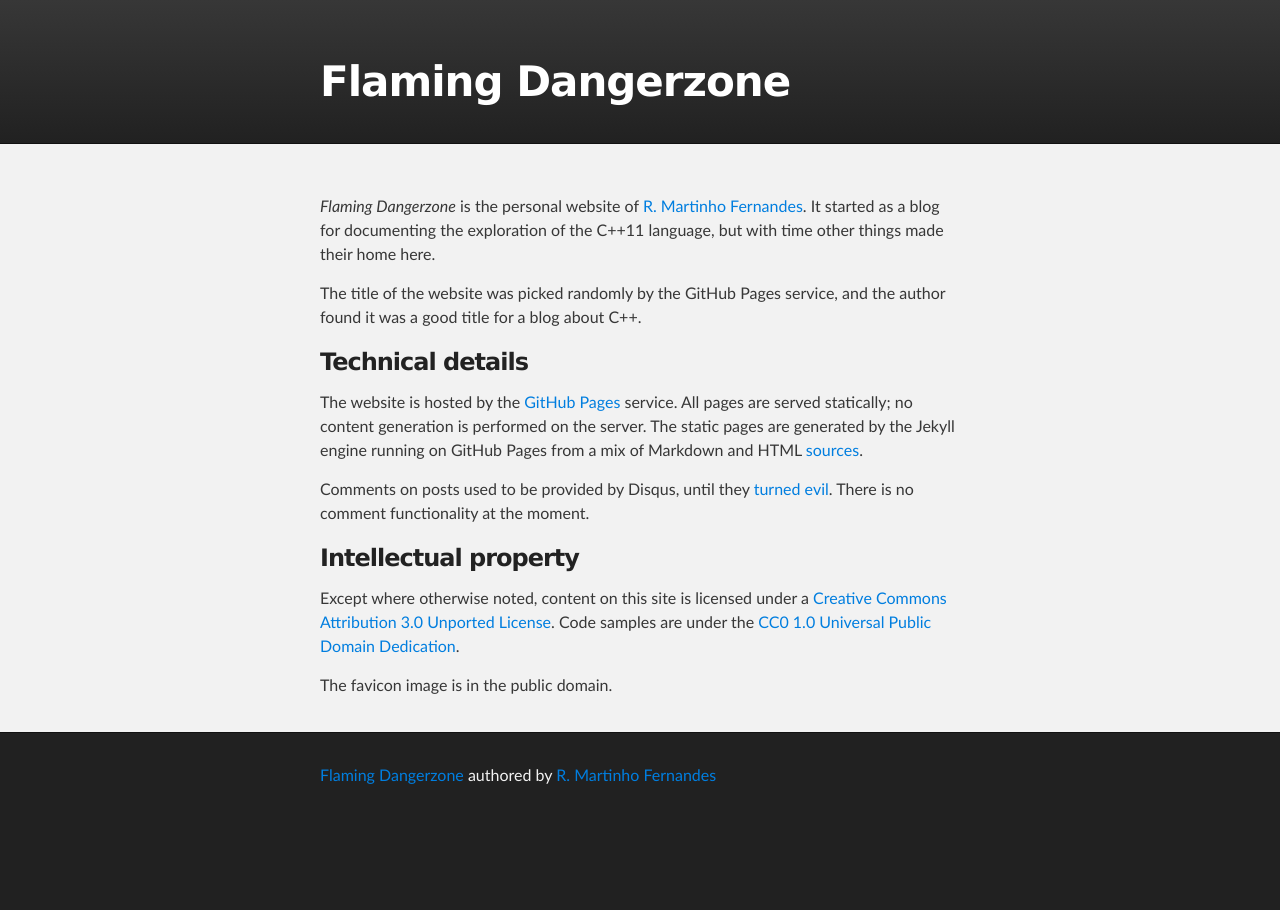
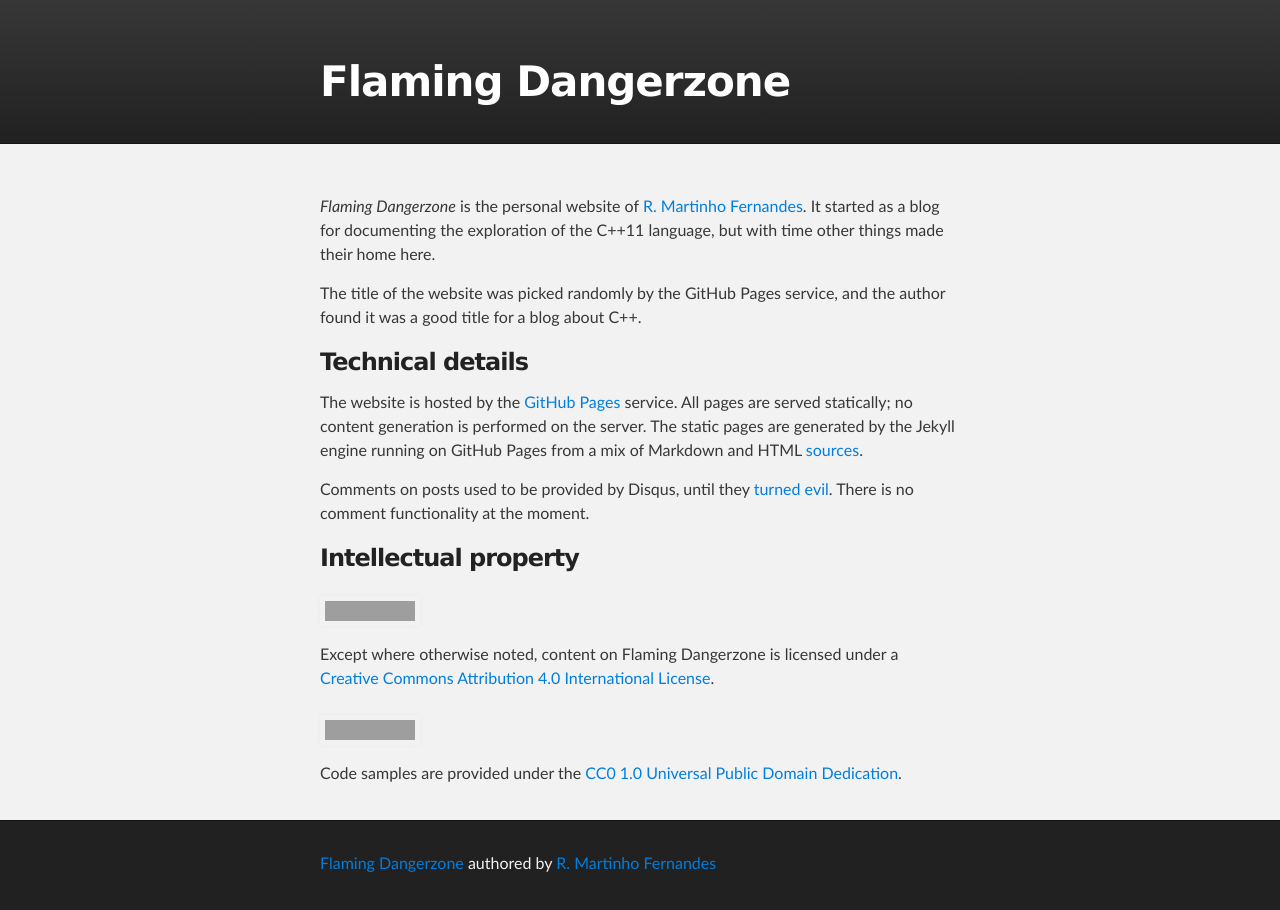
Before and after one commit to rmartinho/flamingdangerzone, a Jekyll site: the page built from about.markdown, in a window 1280 px wide. Built offline with Jekyll 4.4.1, drawn with Linux system fonts in a browser that asks for light colours; Markdown is read by kramdown in place of the engine named in the settings; grey boxes are pictures that could not be loaded.

Commit message:
Updated licensing info

```diff
--- a/about.markdown
+++ b/about.markdown
@@ -27,11 +27,19 @@
 
 ### Intellectual property
 
-Except where otherwise noted, content on this site is licensed under a
-[Creative Commons Attribution 3.0 Unported License][cc-by]. Code samples are
-under the [CC0 1.0 Universal Public Domain Dedication][cc0].
+<a rel="license"
+href="http://creativecommons.org/licenses/by/4.0/"><img alt="Creative Commons License"
+style="border-width:0" src="http://i.creativecommons.org/l/by/4.0/88x31.png" /></a><br />
+Except where otherwise noted, content on <span
+xmlns:dct="http://purl.org/dc/terms/" href="http://purl.org/dc/dcmitype/Text"
+property="dct:title" rel="dct:type">Flaming Dangerzone</span> is licensed under
+a <a rel="license" href="http://creativecommons.org/licenses/by/4.0/">Creative
+Commons Attribution 4.0 International License</a>.
 
-The favicon image is in the public domain.
-
- [cc-by]: http://creativecommons.org/licenses/by/3.0/
- [cc0]: http://creativecommons.org/publicdomain/zero/1.0/
+<p xmlns:dct="http://purl.org/dc/terms/"> <a rel="license"
+href="http://creativecommons.org/publicdomain/mark/1.0/"> <img
+src="http://i.creativecommons.org/p/mark/1.0/88x31.png" style="border-style:
+none;" alt="Public Domain Mark" /> </a> <br /> Code samples are provided under
+the <a rel="license"
+href="http://creativecommons.org/publicdomain/zero/1.0/">CC0 1.0 Universal
+Public Domain Dedication</a>.</p>
```
